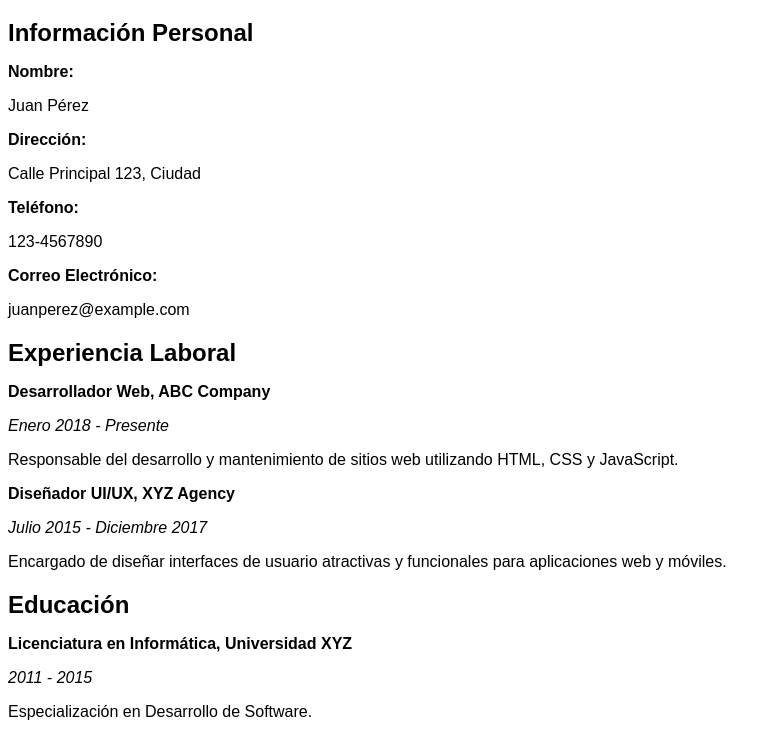
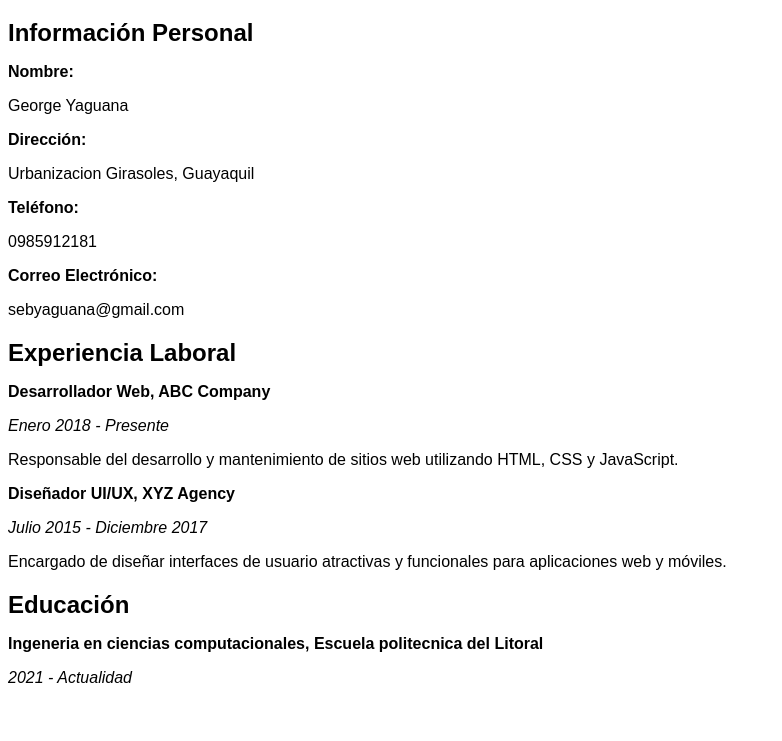
Before and after one commit to GeogeYaguana/Curriculum, a plain HTML site: page index.html in a window 1280 px wide. Shown: the part 61-802 px from the top of the page, without its empty margins (0-782 px from the left). Drawn offline with Linux system fonts and the light colour scheme.

Commit message:
Update index.html

```diff
--- a/index.html
+++ b/index.html
@@ -31,16 +31,17 @@
 <body>
   <h1>Mi CV</h1>
 
+
   <div class="section">
     <h2>Información Personal</h2>
     <p class="subheading">Nombre:</p>
-    <p class="description">Juan Pérez</p>
+    <p class="description">George Yaguana</p>
     <p class="subheading">Dirección:</p>
-    <p class="description">Calle Principal 123, Ciudad</p>
+    <p class="description">Urbanizacion Girasoles, Guayaquil</p>
     <p class="subheading">Teléfono:</p>
-    <p class="description">123-4567890</p>
+    <p class="description">0985912181</p>
     <p class="subheading">Correo Electrónico:</p>
-    <p class="description">juanperez@example.com</p>
+    <p class="description">sebyaguana@gmail.com</p>
   </div>
 
   <div class="section">
@@ -55,9 +56,8 @@
 
   <div class="section">
     <h2>Educación</h2>
-    <p class="subheading">Licenciatura en Informática, Universidad XYZ</p>
-    <p class="date">2011 - 2015</p>
-    <p class="description">Especialización en Desarrollo de Software.</p>
+    <p class="subheading">Ingeneria en ciencias computacionales, Escuela politecnica del Litoral</p>
+    <p class="date">2021 - Actualidad</p>
   </div>
 
 </body>
```
